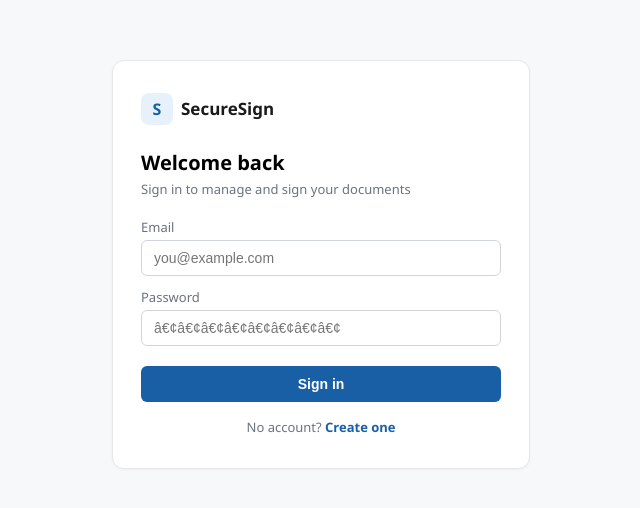
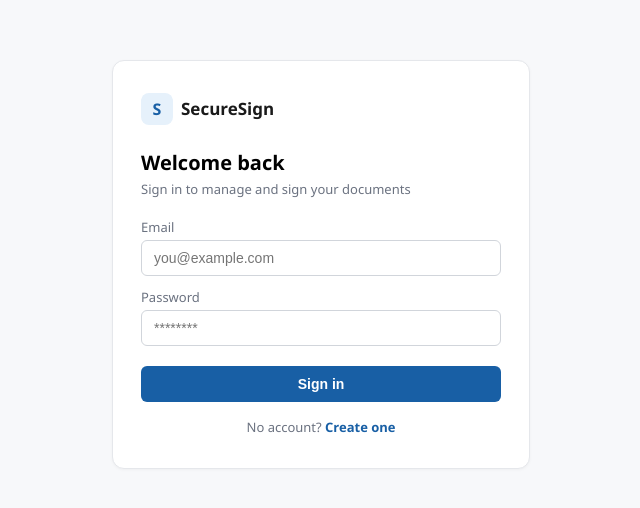
Before and after one commit to AnuvabPal7/digital-signature-app, a React (Create React App) app in the folder frontend/: page / in a window 1280 px wide. Shown: the part 156-664 px from the top of the page, without its empty margins (319-959 px from the left). Built offline with nearby package versions, Linux system fonts and the light colour scheme; no server answers.

Commit message:
fix: replace non-ASCII bullet placeholder with asterisks to avoid encoding issues

```diff
--- a/frontend/src/Auth.js
+++ b/frontend/src/Auth.js
@@ -112,7 +112,7 @@ export default function Auth({ onLoginSuccess }) {
               <label style={labelStyle}>Password</label>
               <input
                 type="password"
-                placeholder="â€¢â€¢â€¢â€¢â€¢â€¢â€¢â€¢"
+                placeholder="********"
                 value={password}
                 onChange={(e) => setPassword(e.target.value)}
                 required
@@ -170,7 +170,7 @@ export default function Auth({ onLoginSuccess }) {
               <label style={labelStyle}>Password</label>
               <input
                 type="password"
-                placeholder="â€¢â€¢â€¢â€¢â€¢â€¢â€¢â€¢"
+                placeholder="********"
                 value={password}
                 onChange={(e) => setPassword(e.target.value)}
                 required
```
